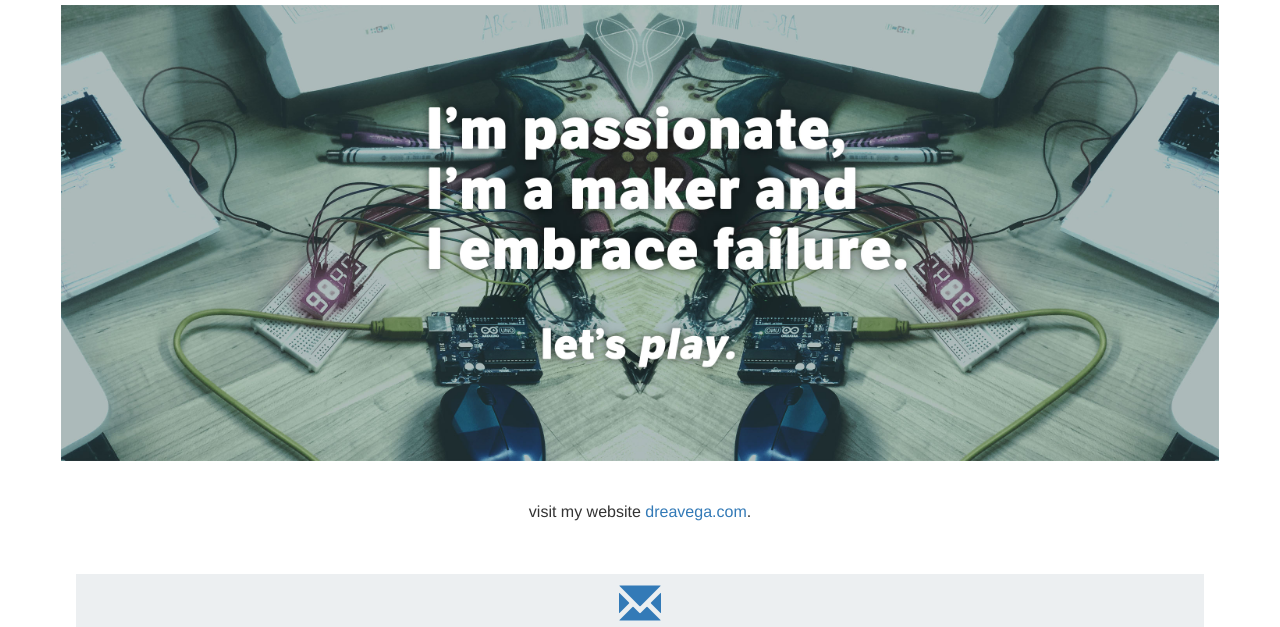
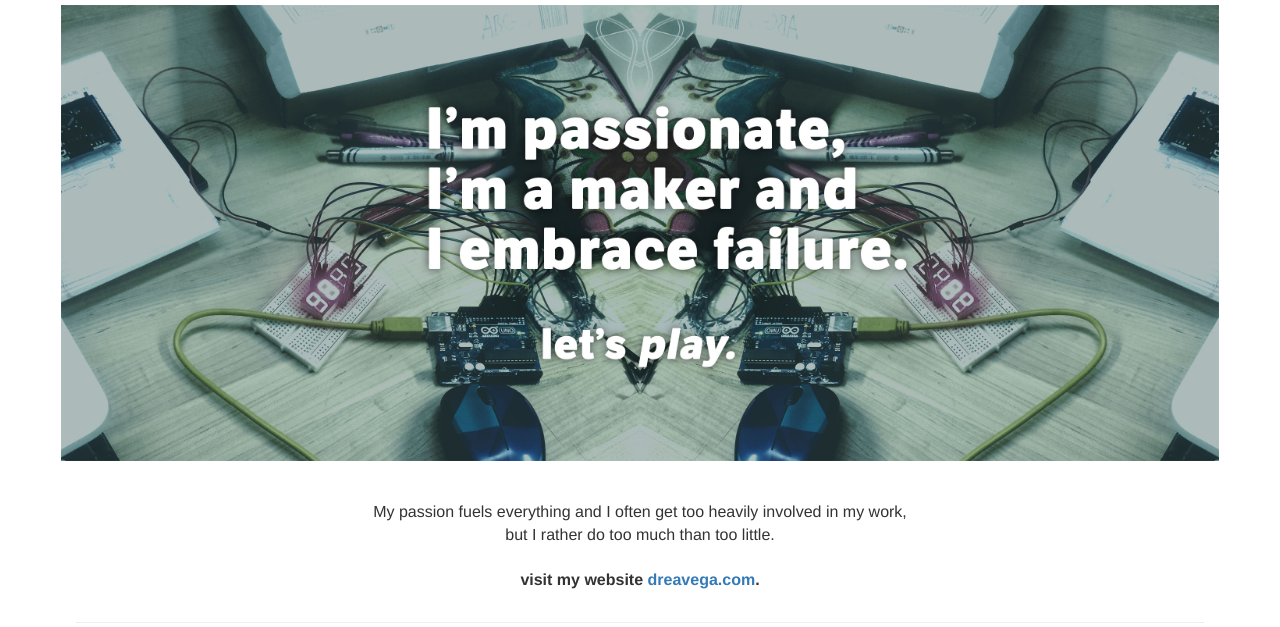
Before and after one commit to dreavega/wassupgoogle, a plain HTML site: page index.html in a window 1280 px wide. Shown: the part 1641-2268 px from the top of the page. Drawn offline with nearby package versions, Linux system fonts and the light colour scheme.

Commit message:
Update index.html

```diff
--- a/index.html
+++ b/index.html
@@ -123,13 +123,13 @@
         <center>
           <br><br>
             <p style="font-size:16px">
-                <b></b>visit my website <a href="https://dreavega.com/#/">dreavega.com</a>.</b>
+              My passion fuels everything and I often get too heavily involved in my work, <br>but I rather do too much than too little.<br>
+            <br><b>visit my website <a href="https://dreavega.com/#/">dreavega.com</a>.</b>
             </p>
         </center>
       </div>
     </div>
-  <br>
-  <br>
+  <hr>
 
     <div class="footer">
       <section id="contact">
```
